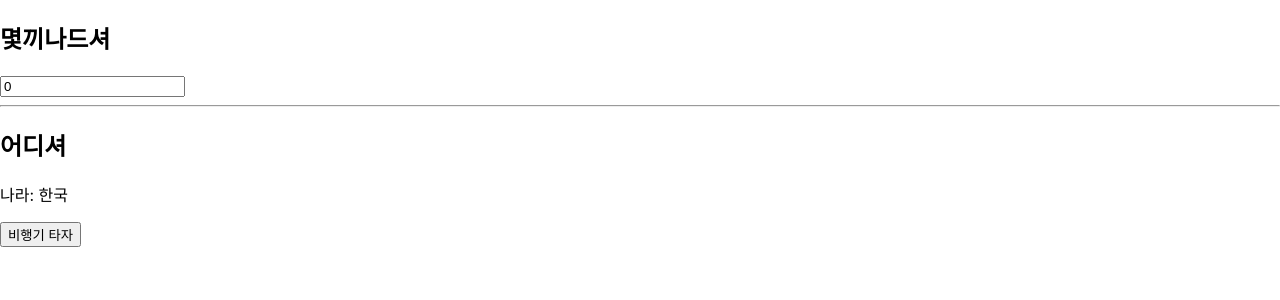
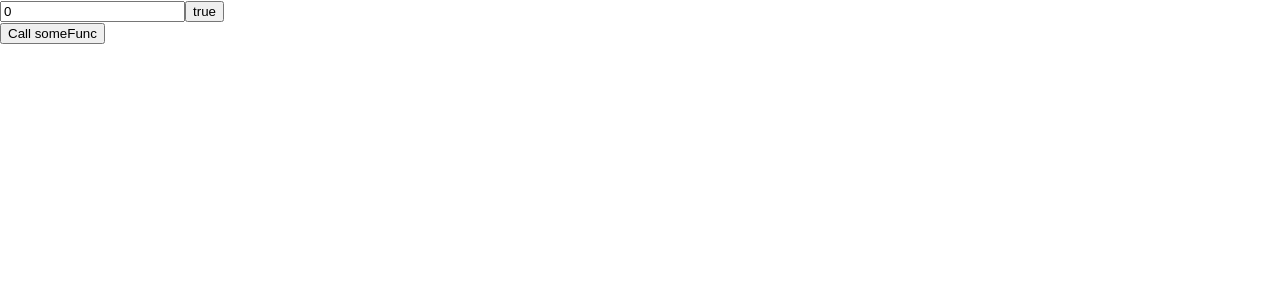
Before and after one commit to u0empty/hook-study, a React (Create React App) app: page / in a window 1280 px wide. Shown: the top 300 px of the page. Built offline with nearby package versions, Linux system fonts and the light colour scheme.

Commit message:
'useCallback-study-1'

```diff
--- a/src/App.js
+++ b/src/App.js
@@ -1,31 +1,28 @@
-import React, { useEffect, useMemo, useState } from "react";
+import { useEffect, useState, useCallback } from "react";
 
 function App() {
   const [number, setNumber] = useState(0);
-  const [isKorea, setIsKorea] = useState(true);
+  const [toggle, setToggle] = useState(true);
 
-  const location = useMemo(() => {
-    return {
-      country: isKorea ? "한국" : "외국",
-    };
-  }, [isKorea]);
+  const someFunction = useCallback(() => {
+    console.log(`someFunc: number: ${number}`);
+    return;
+  }, [number]);
 
   useEffect(() => {
-    console.log("useEffect 호출");
-  }, [location]);
+    console.log(`someFunction 이 변경되었습니다.`);
+  }, [someFunction]);
 
   return (
     <div>
-      <h2>몇끼나드셔</h2>
       <input
         type="number"
         value={number}
         onChange={(e) => setNumber(e.target.value)}
       />
-      <hr />
-      <h2>어디셔</h2>
-      <p>나라: {location.country}</p>
-      <button onClick={() => setIsKorea(!isKorea)}>비행기 타자</button>
+      <button onClick={() => setToggle(!toggle)}>{toggle.toString()}</button>
+      <br />
+      <button onClick={someFunction}>Call someFunc</button>
     </div>
   );
 }
```
